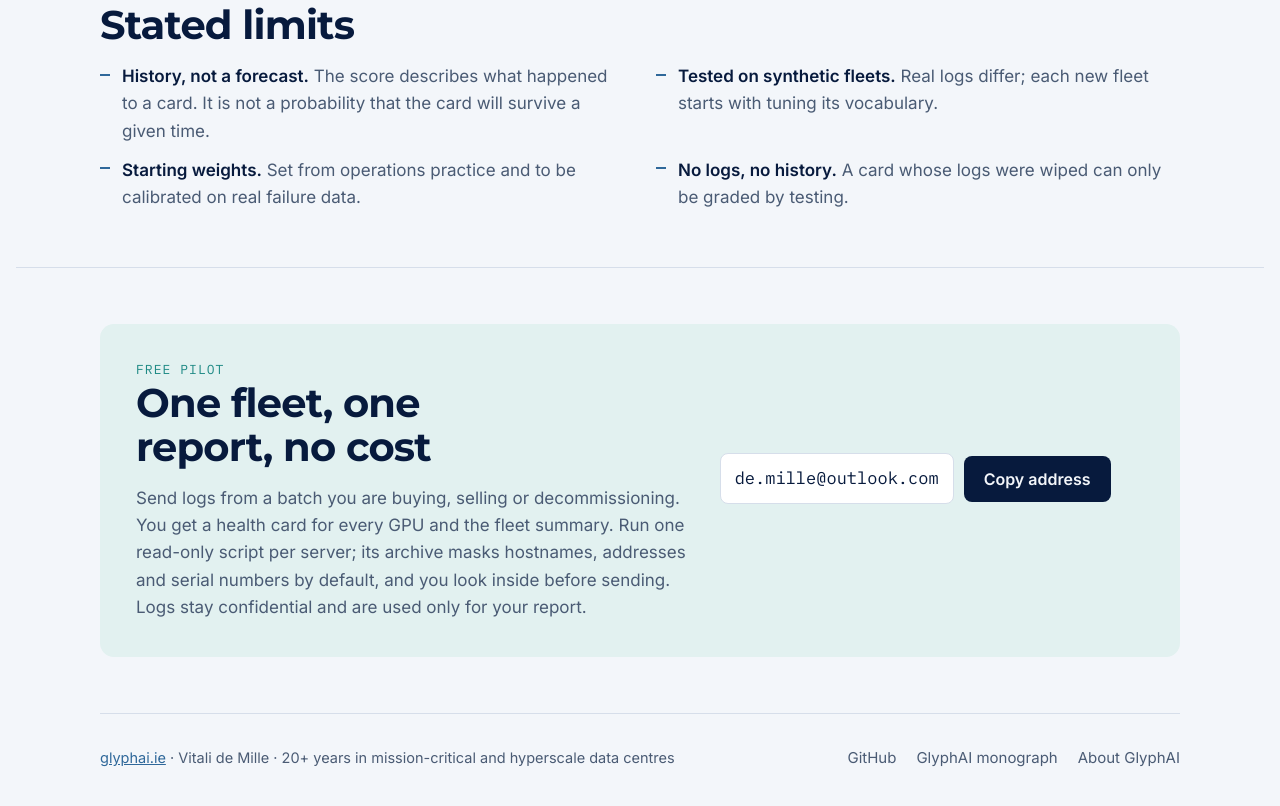
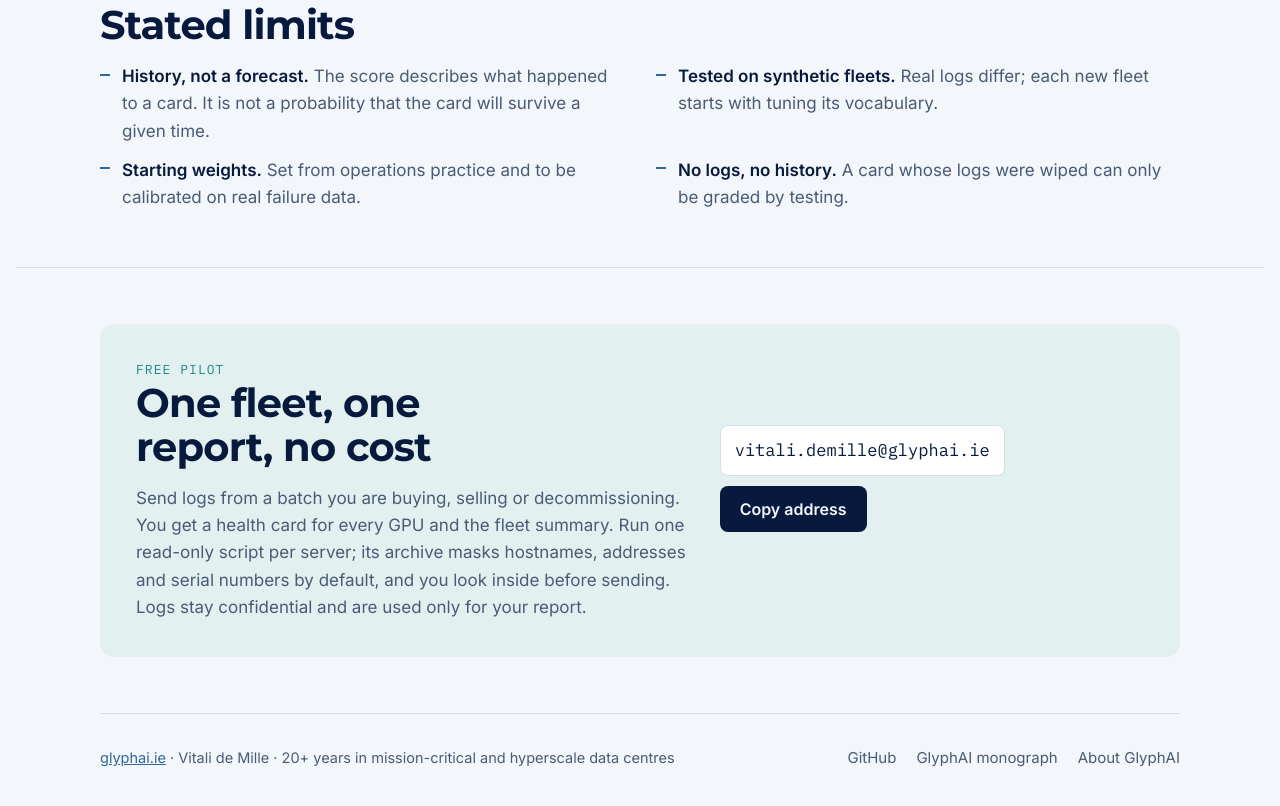
Before and after one commit to Moon-stone-AI/glyphai-public, a plain HTML site: page docs/index.html in a window 1280 px wide. Shown: the part 2530-3336 px from the top of the page. Drawn offline with Linux system fonts and the light colour scheme.

Commit message:
Update index.html
email change

```diff
--- a/docs/index.html
+++ b/docs/index.html
@@ -289,7 +289,7 @@ footer nav{flex-wrap:wrap}
       </div>
       <div>
         <div class="email">
-          <code id="addr">de.mille@outlook.com</code>
+          <code id="addr">vitali.demille@glyphai.ie</code>
           <button class="cta" id="copy" type="button">Copy address</button>
         </div>
         <div id="copy-note" aria-live="polite"></div>
```
